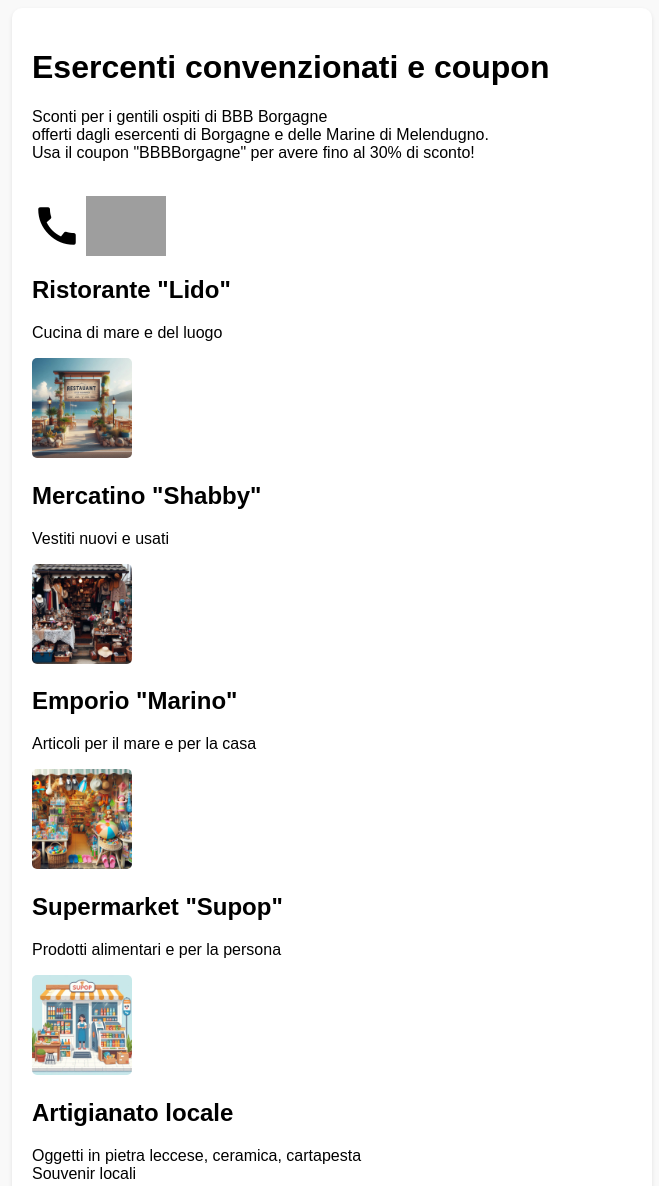
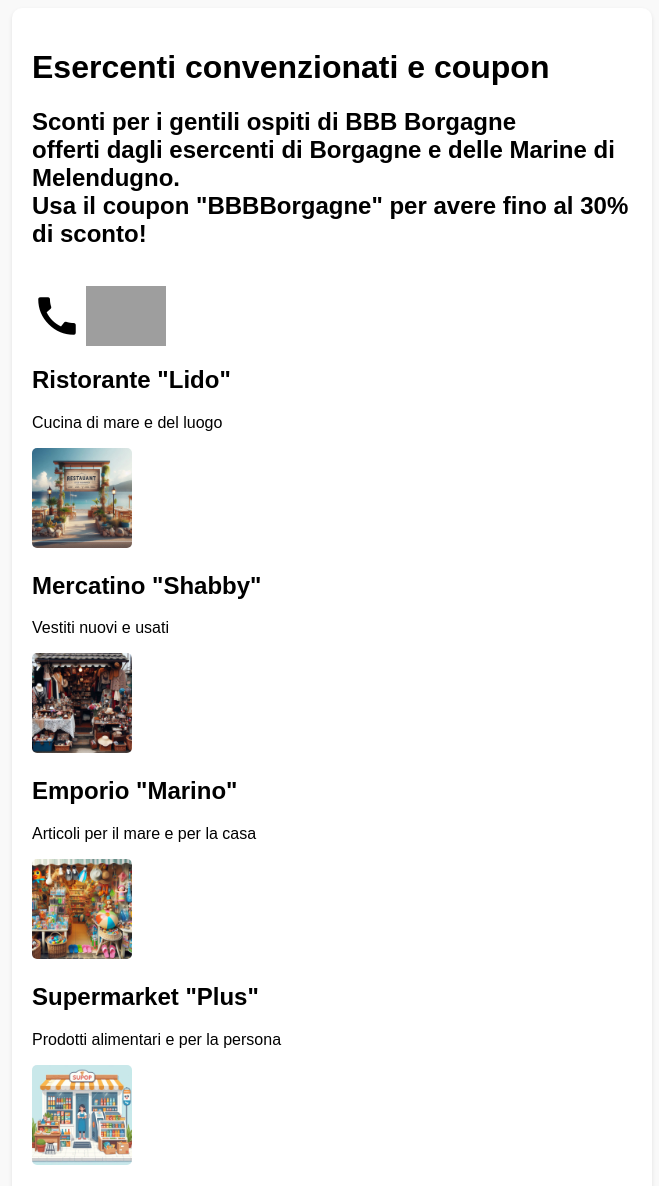
Before and after one commit to P5music/repository_prova, a plain HTML site: page eu/it/le/coupon.html in a window 1280 px wide. Shown: the top 1186 px of the page, without its empty margins (308-967 px from the left). Drawn offline with Linux system fonts and the light colour scheme; grey boxes are pictures that could not be loaded.

Commit message:
Update coupon.html

```diff
--- a/eu/it/le/coupon.html
+++ b/eu/it/le/coupon.html
@@ -33,12 +33,12 @@
 
     <div class="offerte-container">
         <h1>Esercenti convenzionati e coupon</h1>
-<p>Sconti per i gentili ospiti di BBB Borgagne
+<h2>Sconti per i gentili ospiti di BBB Borgagne
 <br>
 offerti dagli esercenti di Borgagne e delle Marine di Melendugno.
     <br>
     Usa il coupon "BBBBorgagne" per avere fino al 30% di sconto!
-</p>
+</h2>
 
 
 <br>
@@ -73,7 +73,7 @@ src="https://www.myqueries.info/demo/bbb_borgagne/images/whatsapp_icon.webp" />
 <img height=100 src="images/emporio.jpg" alt="Immagine item">
 </div>
         <div class="offerta-item">
-  <h2>Supermarket "Supop"</h2>
+  <h2>Supermarket "Plus"</h2>
   <p>Prodotti alimentari e per la persona</p>
 <img height=100 src="images/supermarket.jpg" alt="Immagine item">
 </div>
```
